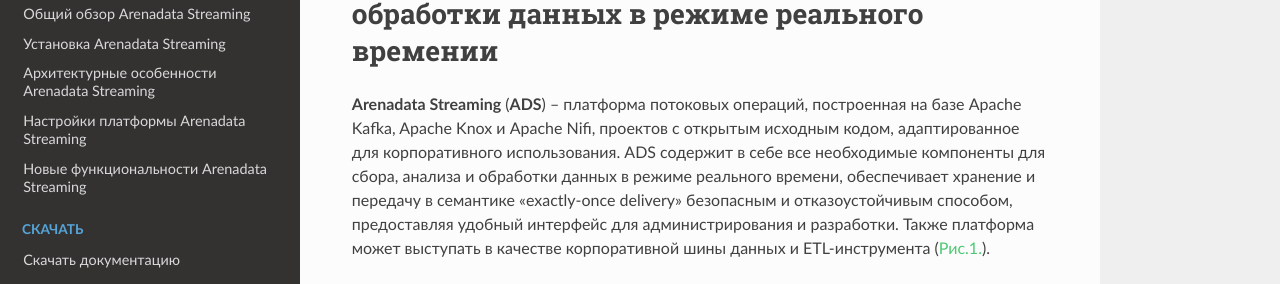
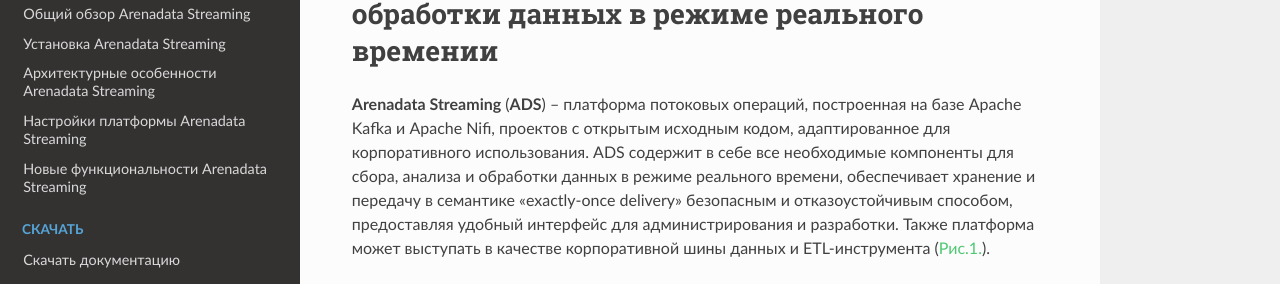
Before and after one commit to arenadata/docs_ads, a Sphinx documentation site: the page built from source/index.rst, in a window 1280 px wide and 1400 px high, scrolled down 253 px. Shown: the part 163-447 px from the top of the window. Built offline with Sphinx 7.4.7 and the Read the Docs theme 2.0.0, drawn with Linux system fonts in a browser that asks for light colours; pages that are not in the unit, such as notebooks, are missing from menus; some of the changed text lies outside the part shown.

Commit message:
Update index.rst

```diff
--- a/source/index.rst
+++ b/source/index.rst
@@ -8,7 +8,7 @@
 Эффективное решение для потоковой обработки данных в режиме реального времении
 ==============================================================================
 
-**Arenadata Streaming** (**ADS**) -- платформа потоковых операций, построенная на базе Apache Kafka, Apache Knox и Apache Nifi, проектов с открытым исходным кодом, адаптированное для корпоративного использования. ADS содержит в себе все необходимые компоненты для сбора, анализа и обработки данных в режиме реального времени, обеспечивает хранение и передачу в семантике «exactly-once delivery» безопасным и отказоустойчивым способом, предоставляя удобный интерфейс для администрирования и разработки. Также платформа может выступать в качестве корпоративной шины данных и ETL-инструмента (:numref:`Рис.%s.<ADS_index_scheme>`).
+**Arenadata Streaming** (**ADS**) -- платформа потоковых операций, построенная на базе Apache Kafka и Apache Nifi, проектов с открытым исходным кодом, адаптированное для корпоративного использования. ADS содержит в себе все необходимые компоненты для сбора, анализа и обработки данных в режиме реального времени, обеспечивает хранение и передачу в семантике «exactly-once delivery» безопасным и отказоустойчивым способом, предоставляя удобный интерфейс для администрирования и разработки. Также платформа может выступать в качестве корпоративной шины данных и ETL-инструмента (:numref:`Рис.%s.<ADS_index_scheme>`).
 
 
 .. _ADS_index_scheme:
@@ -37,7 +37,7 @@
 + *Интеграция* -- коннекторы к различным системам: Elasticsearch, SAP HANA, Vertica, Couchbase, Cassandra, CouchDB, IBM MQ и т.д. Широкий набор API для интеграции с другими внешними системами;
 + *Простота и гибкость* -- возможность создания workflow с помощью графического интерфейса или разрабатывать свои собственные приложения с помощью SDK для повышения эффективности работы.
 
-**Arenadata Streaming** (**ADS**) -- это полноценный дистрибутив платформы потоковых операций на базе **Apache Kafka**, адаптированный для корпоративного использования. **Apache Kafka** -- распределённый программный брокер сообщений, проект с открытым исходным кодом, разработанный в рамках **Apache Software Foundation**.
+ **Apache Kafka** -- распределённый программный брокер сообщений, проект с открытым исходным кодом, разработанный в рамках **Apache Software Foundation**.
 
 Текущий релиз версии **ADS 1.0.0** вышел во втором квартале 2018 года. В состав версии входят следующие компоненты: **Ambari**, **Zookeeper**, **NiFi**, **Kafka**. Интеграция с **ZooKeeper** позволяет системе работать не только быстро и слаженно, но безопасно, что особенно важно в случае больших данных.
 
```
